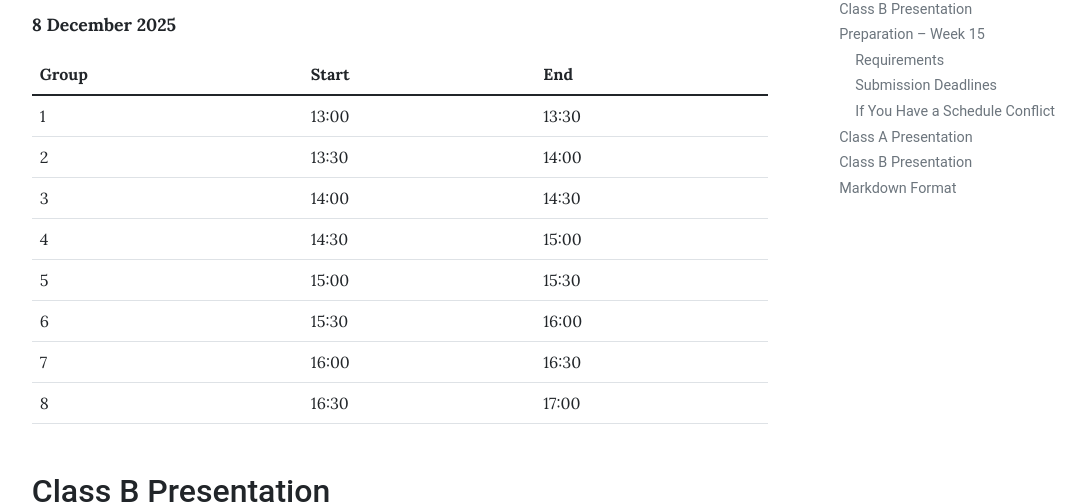
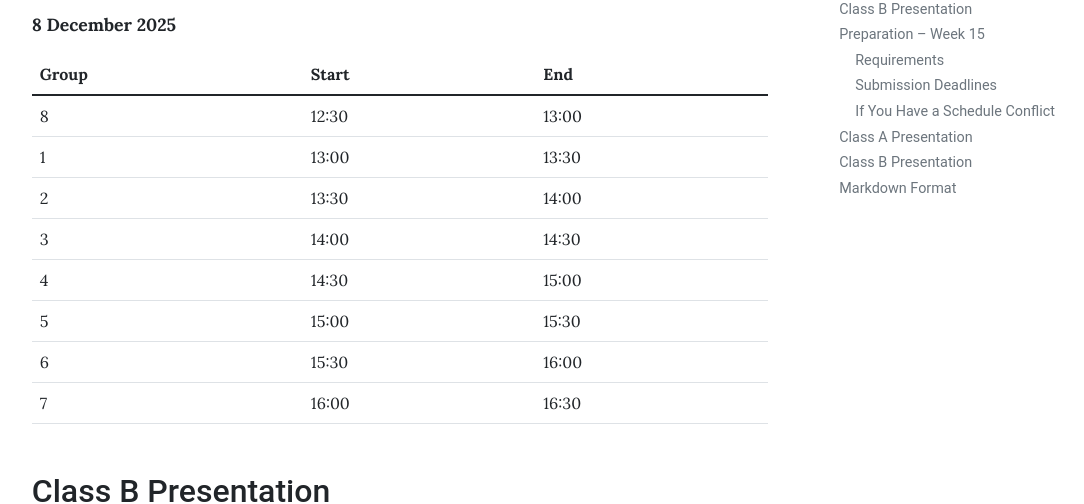
Before and after one commit to gusti-alfarisy/gusti-alfarisy.github.io, a Jekyll site: the page built from _posts/2025-11-25-final-exam-info-fp.md, in a window 1280 px wide and 900 px high, scrolled down 649 px. Shown: the part 154-658 px from the top of the window, without its empty margins (74-1158 px from the left). Built offline with Jekyll 4.4.1, drawn with Linux system fonts in a browser that asks for light colours.

Commit message:
update jadwal kels A

```diff
--- a/_posts/2025-11-25-final-exam-info-fp.md
+++ b/_posts/2025-11-25-final-exam-info-fp.md
@@ -29,6 +29,7 @@ Please submit the revised version of your code in the markdown file. **We will o
 
 | Group | Start | End   |
 |-------|-------|-------|
+| 8     | 12:30 | 13:00 |
 | 1     | 13:00 | 13:30 |
 | 2     | 13:30 | 14:00 |
 | 3     | 14:00 | 14:30 |
@@ -36,7 +37,7 @@ Please submit the revised version of your code in the markdown file. **We will o
 | 5     | 15:00 | 15:30 |
 | 6     | 15:30 | 16:00 |
 | 7     | 16:00 | 16:30 |
-| 8     | 16:30 | 17:00 |
+
 
 ## Class B Presentation
 **11 December 2025**
```
